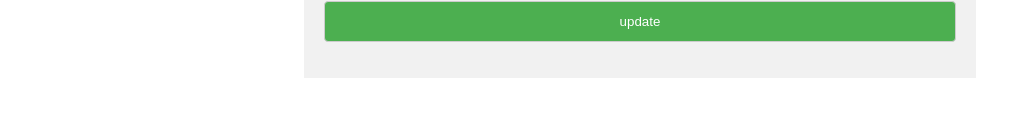
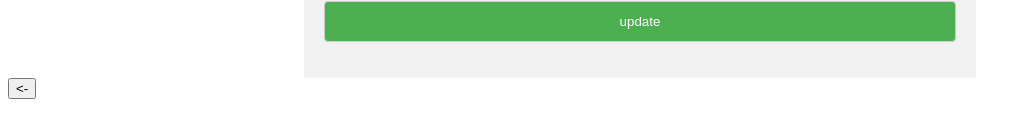
Before and after one commit to sammyjh30/Quiz_Maker, an Angular app in the folder QuizMakerAngular/: page /userProfile in a window 1280 px wide. Shown: the part 375-512 px from the top of the page, without its empty margins (0-1031 px from the left). Built offline with nearby package versions, Linux system fonts and the light colour scheme.

Commit message:
added a navigation button

```diff
--- a/QuizMakerAngular/src/app/userProfile/userProfile.component.html
+++ b/QuizMakerAngular/src/app/userProfile/userProfile.component.html
@@ -22,3 +22,9 @@
       <input type="submit" value="update">
     </form>
   </div>
+
+  <section>
+    <form [formGroup]="pswChangeForm" class="return" (ngSubmit)="back()">
+      <button><-</button>
+    </form>
+  </section>
--- a/QuizMakerAngular/src/app/userProfile/userProfile.component.ts
+++ b/QuizMakerAngular/src/app/userProfile/userProfile.component.ts
@@ -1,6 +1,7 @@
 import { Component, OnInit } from '@angular/core';
 import { FormBuilder, FormGroup, Validators } from  '@angular/forms';
 import { Router } from  '@angular/router';
+import {Location} from '@angular/common';
 
 
 @Component({
@@ -12,7 +13,8 @@ export class UserProfileComponent implements OnInit {
 
   pswChangeForm: FormGroup;
   isSubmitted  =  false;
-  constructor(private formBuilder: FormBuilder,private router: Router) { }
+  selectedFile: File
+  constructor(private _location: Location,private formBuilder: FormBuilder,private router: Router) { }
 
   get formControls() { return this.pswChangeForm.controls; }
 
@@ -36,4 +38,17 @@ export class UserProfileComponent implements OnInit {
     //this.router.navigateByUrl('/admin');
   }
 
+  back(){
+    console.log("return to root");
+    this._location.back();
+  }
+
+  onFileChanged(event) {
+    this.selectedFile = event.target.files[0]
+  }
+
+  onUpload() {
+    // upload code goes here
+  }
+
 }
```
